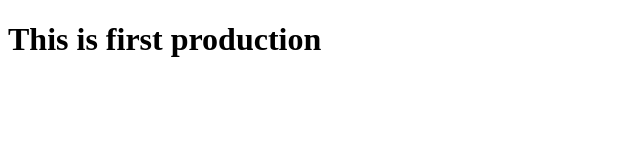
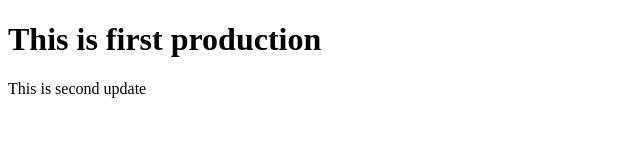
Before and after one commit to naeem043/cicd_demo, a plain HTML site: page index.html in a window 1280 px wide. Shown: the whole page, without its empty margins (0-640 px from the left). Drawn offline with Linux system fonts and the light colour scheme.

```diff
--- a/index.html
+++ b/index.html
@@ -6,7 +6,7 @@
 <body>
 
 <h1>This is first production</h1>
-<!-- <p>This is second update</p> -->
+<p>This is second update</p>
 
 </body>
 </html>
```
Also changed, not shown: 2 other files.
